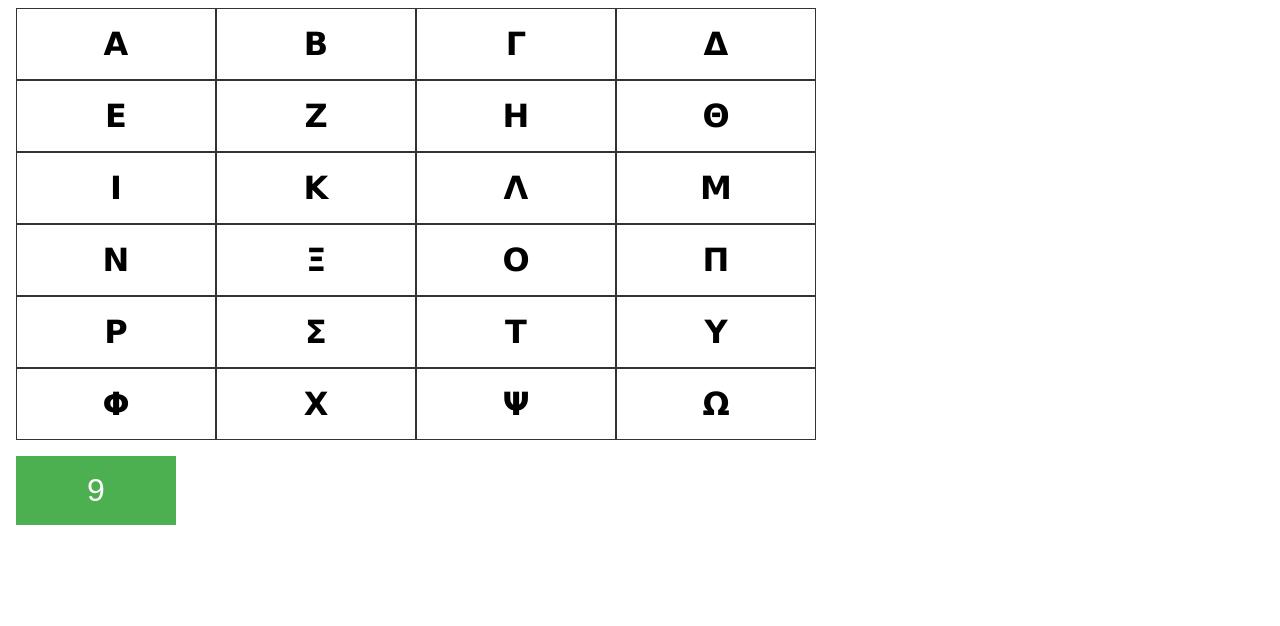
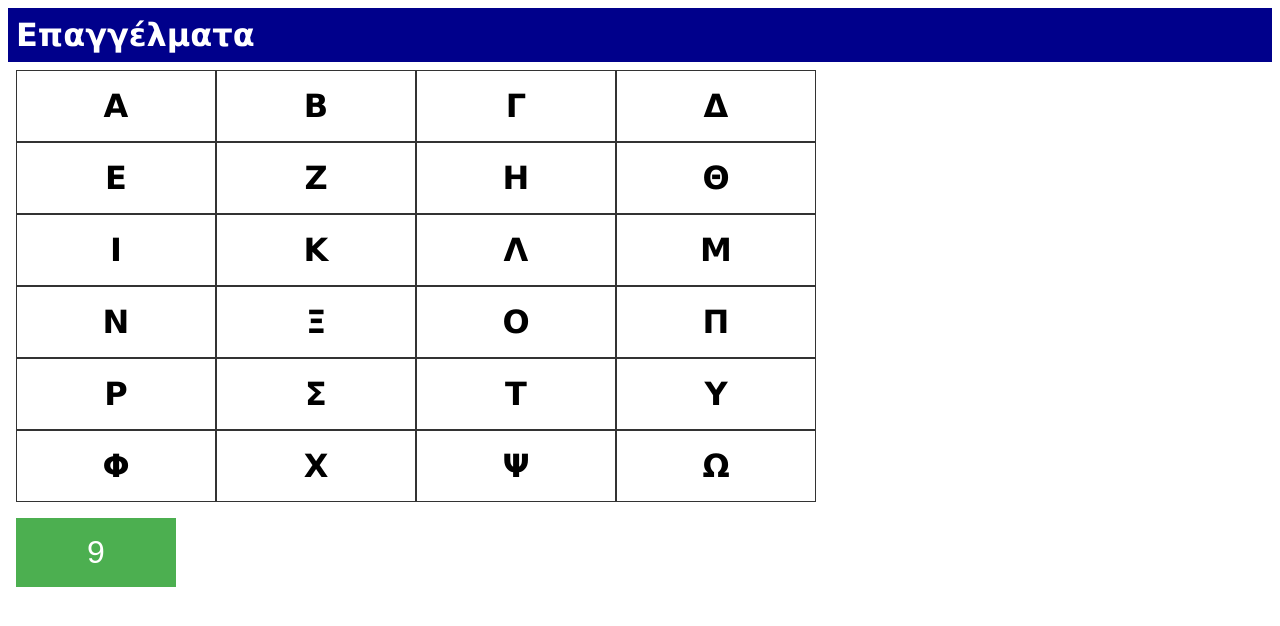
Before and after one commit to szoupi/quick-answers, a plain HTML site: page index.html in a window 1280 px wide. Both pictures are taken after a click on the button "Εκκίνηση!". Drawn offline with Linux system fonts and the light colour scheme.

Commit message:
add initialize letters

```diff
--- a/index.html
+++ b/index.html
@@ -10,6 +10,7 @@
 
     </head>
     <body>
+        <div id="category"></div>
         <div class="grid-container">
             <div class="grid-item">Α</div>
             <div class="grid-item">Β</div>
--- a/main.css
+++ b/main.css
@@ -39,3 +39,11 @@ body {
   margin: 0.5rem;
 
 }
+
+#category {
+  font-size: 2rem;
+  font-weight: 800;
+  background: darkblue;
+  color: white;
+  padding: .5rem;
+}
--- a/main.js
+++ b/main.js
@@ -2,6 +2,13 @@ var letters = document.getElementsByClassName('grid-item')
 var timer = document.getElementById('timer')
 var timer_button = document.getElementById('timer_button')
 var g_timer = null //global timer
+
+var categories = [
+	'Χώρες',
+	'Πρωτεύουσες',
+	'Λουλούδια',
+	'Επαγγέλματα',
+]
 
 
 // TIMER
@@ -41,7 +48,33 @@ var start_timer = function(){
 }
 
 // start the timer
-timer_button.addEventListener('click', start_timer)
+timer_button.addEventListener('click', function() {
+	// select a random category
+	var random_category = categories[Math.floor(Math.random() * categories.length)]
+	document.getElementById('category').innerHTML = random_category
+
+	// remove the category from the array
+	// so as not to be used again in the same round
+	categories.splice(random_category, 1)
+	// console.log(categories)
+	// console.log(random_category)
+
+	// reset letters status
+	initialize_letters()
+
+	// start the timer
+	start_timer()
+})
+
+var initialize_letters = function(){
+	var disabled_letters = document.getElementsByClassName('disabled')
+	for (var i = 0; i < disabled_letters.length; i++) {
+		disabled_letters[i].classList.remove('disabled')
+		console.log(disabled_letters[i])
+
+	}
+}
+
 
 // when a letter is clicked,
 // disabled it and reset the timer
@@ -51,6 +84,8 @@ var toggle_class = function() {
 
 }
 
+
+
 // add the same event to all letters
 for (var i = 0; i < letters.length; i++) {
 	letters[i].addEventListener('click', toggle_class, false)
```
